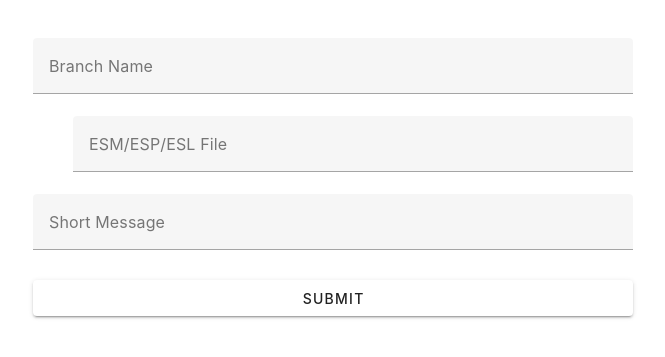
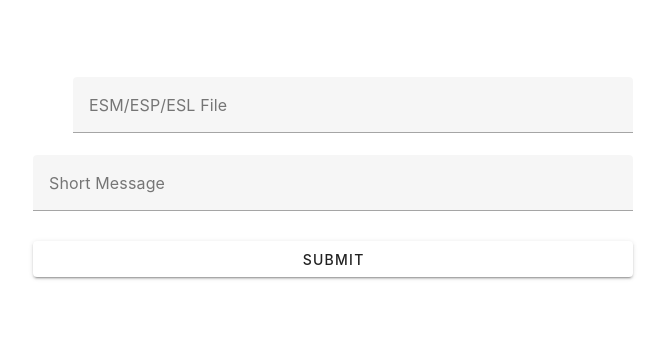
Before and after one commit to dragonjet-labs/sfcp-submissions, a Vue app: page / in a window 1280 px wide. Shown: the part 223-580 px from the top of the page, without its empty margins (307-972 px from the left). Built offline with nearby package versions, Linux system fonts and the light colour scheme.

Commit message:
Remove branch name in submission form

```diff
--- a/src/App.vue
+++ b/src/App.vue
@@ -4,12 +4,6 @@
 <template>
   <v-sheet width="600" class="mx-auto">
     <v-form fast-fail @submit.prevent="submit" v-if="!submitting">
-      <v-text-field
-        :rules="[rules.required]"
-        v-model="branchname"
-        label="Branch Name">
-      </v-text-field>
-
       <v-file-input
         id="espFile"
         :rules="[rules.required]"
@@ -33,7 +27,6 @@ import axios from 'axios';
 
 export default {
   data: () => ({
-    branchname: '',
     message: '',
     espFile: null,
     submitting: false,
@@ -46,15 +39,17 @@ export default {
       this.submitting = true;
       let formData = new FormData();
       const fileInput = document.querySelector('#espFile');
-      formData.append('branchname', this.branchname);
       formData.append('message', this.message);
       formData.append('espFile', fileInput.files[0]);
-      const res = axios.post('https://lionfish-app-n7xsi.ondigitalocean.app/submit', formData, {
+      const res = axios.post('/submit', formData, {
         headers: {
           'Content-Type': 'multipart/form-data',
         },
       });
       console.log('res', res);
+      if (res && res.data && res.redirect) {
+        window.location.href = res.redirect;
+      }
     },
   },
 }
```
